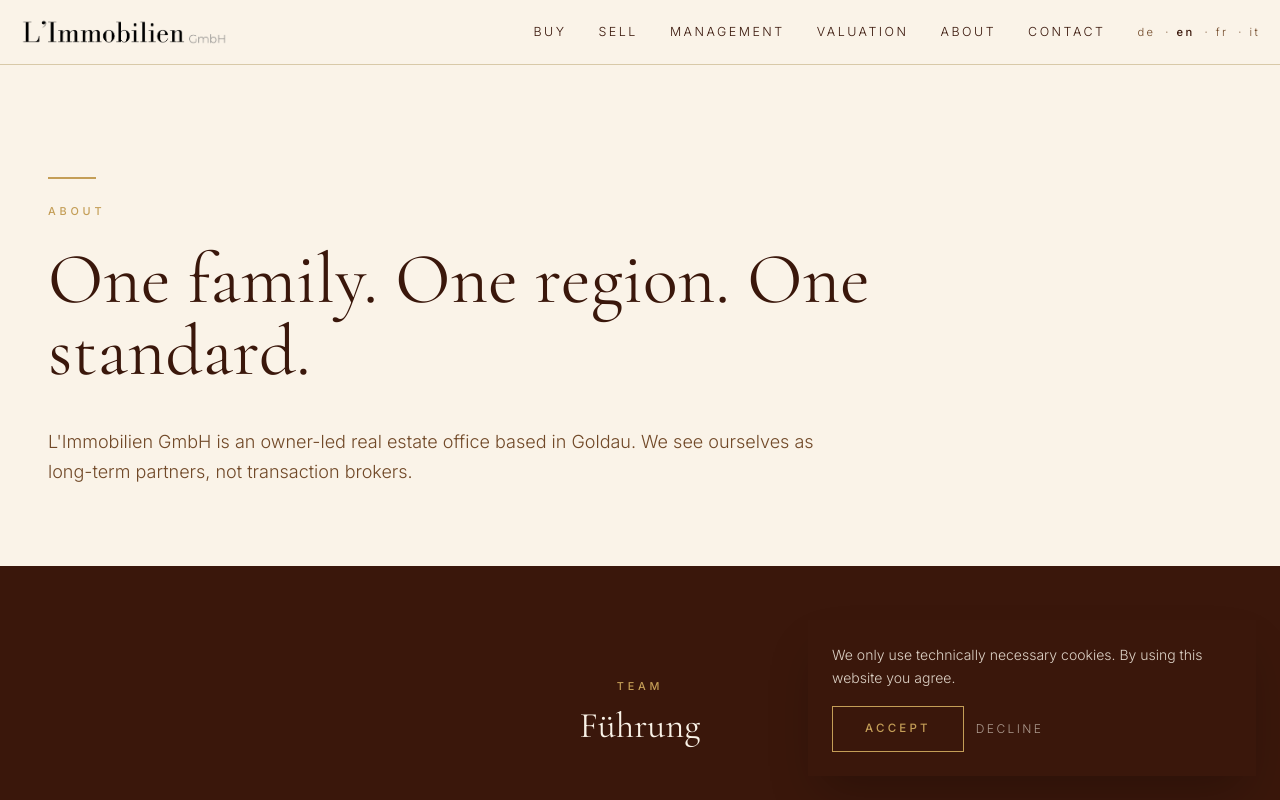
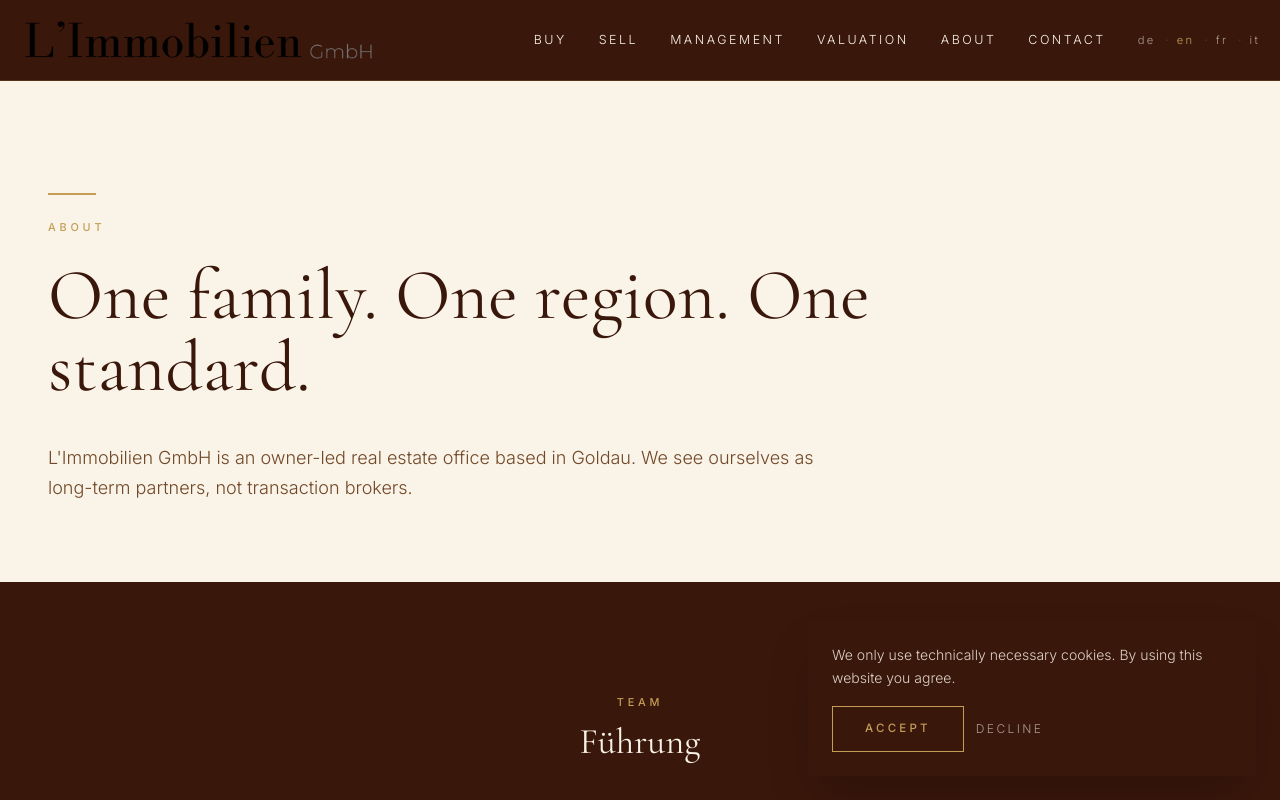
Before and after one commit to berryahm/limmobilien-gmbh, a Next.js app: page /en/ueber-uns in a window 1280 px wide. Shown: the top 800 px of the page. Built offline with nearby package versions, Linux system fonts and the light colour scheme.

Commit message:
Design: Header dunkelbraun für neues Gold-Logo + größere Logo-Größe

```diff
--- a/src/components/Header.tsx
+++ b/src/components/Header.tsx
@@ -20,18 +20,18 @@
 
   return (
     <>
-      <header className="sticky top-0 z-40 border-b border-[#d8c9a8]" style={{ background: "#faf3e8" }}>
-        <div className="max-w-[1400px] mx-auto px-5 h-16 flex items-center justify-between">
+      <header className="sticky top-0 z-40" style={{ background: "#3a170b", borderBottom: "1px solid rgba(196,158,87,0.2)" }}>
+        <div className="max-w-[1400px] mx-auto px-5 h-20 flex items-center justify-between">
           {/* Logo */}
           <Link href={base} className="flex items-center shrink-0" aria-label={`${dict.brand} ${dict.brandSuffix}`}>
             {/* eslint-disable-next-line @next/next/no-img-element */}
-            <img src="/logo.png" alt={`${dict.brand} ${dict.brandSuffix}`} className="h-7 w-auto" />
+            <img src="/logo.png" alt={`${dict.brand} ${dict.brandSuffix}`} className="h-12 w-auto" />
           </Link>
 
           {/* Desktop Nav */}
           <nav className="hidden lg:flex items-center gap-8">
             {links.map((l) => (
-              <Link key={l.href} href={l.href} style={{ color: "#3a170b" }} className="text-[0.78rem] tracking-[0.2em] uppercase hover:text-[#c49e57] transition-colors">
+              <Link key={l.href} href={l.href} style={{ color: "#faf3e8" }} className="text-[0.78rem] tracking-[0.2em] uppercase hover:text-[#c49e57] transition-colors">
                 {l.label}
               </Link>
             ))}
@@ -44,9 +44,9 @@
             aria-label="Menü öffnen"
             onClick={() => setOpen(true)}
           >
-            <span style={{ display: "block", width: 24, height: 2, background: "#3a170b", borderRadius: 2 }} />
-            <span style={{ display: "block", width: 24, height: 2, background: "#3a170b", borderRadius: 2 }} />
-            <span style={{ display: "block", width: 24, height: 2, background: "#3a170b", borderRadius: 2 }} />
+            <span style={{ display: "block", width: 24, height: 2, background: "#c49e57", borderRadius: 2 }} />
+            <span style={{ display: "block", width: 24, height: 2, background: "#c49e57", borderRadius: 2 }} />
+            <span style={{ display: "block", width: 24, height: 2, background: "#c49e57", borderRadius: 2 }} />
           </button>
         </div>
       </header>
@@ -58,7 +58,7 @@
             position: "fixed",
             inset: 0,
             zIndex: 9999,
-            background: "#faf3e8",
+            background: "#3a170b",
             display: "flex",
             flexDirection: "column",
             alignItems: "center",
@@ -79,7 +79,7 @@
               background: "none",
               border: "none",
               cursor: "pointer",
-              color: "#3a170b",
+              color: "#c49e57",
               fontWeight: 300,
             }}
           >
@@ -98,7 +98,7 @@
                   fontSize: 22,
                   letterSpacing: "0.15em",
                   textTransform: "uppercase",
-                  color: "#3a170b",
+                  color: "#faf3e8",
                   textDecoration: "none",
                   padding: "10px 0",
                   display: "block",
@@ -111,7 +111,7 @@
 
           {/* Sprache */}
           <div style={{ display: "flex", flexDirection: "column", alignItems: "center", gap: 6 }}>
-            <span style={{ fontSize: 11, letterSpacing: "0.2em", textTransform: "uppercase", color: "#888" }}>Sprache</span>
+            <span style={{ fontSize: 11, letterSpacing: "0.2em", textTransform: "uppercase", color: "#c49e57" }}>Sprache</span>
             <LanguageSwitcher locale={locale} />
           </div>
         </div>
--- a/src/components/LanguageSwitcher.tsx
+++ b/src/components/LanguageSwitcher.tsx
@@ -20,10 +20,11 @@
     <div className="flex items-center gap-1 text-[0.7rem] tracking-[0.2em] uppercase">
       {locales.map((l, i) => (
         <span key={l} className="flex items-center">
-          {i > 0 && <span className="mx-1.5 text-muted">·</span>}
+          {i > 0 && <span className="mx-1.5" style={{ color: "#c49e5766" }}>·</span>}
           <button
             onClick={() => switchTo(l)}
-            className={l === locale ? "text-ink font-medium" : "text-muted hover:text-ink transition-colors"}
+            style={{ color: l === locale ? "#c49e57" : "#faf3e899" }}
+            className="hover:!text-[#c49e57] transition-colors"
             aria-current={l === locale}
           >
             {l}
```
Also changed, not shown: 1 other file (tests, documents, lock files or other folders).
